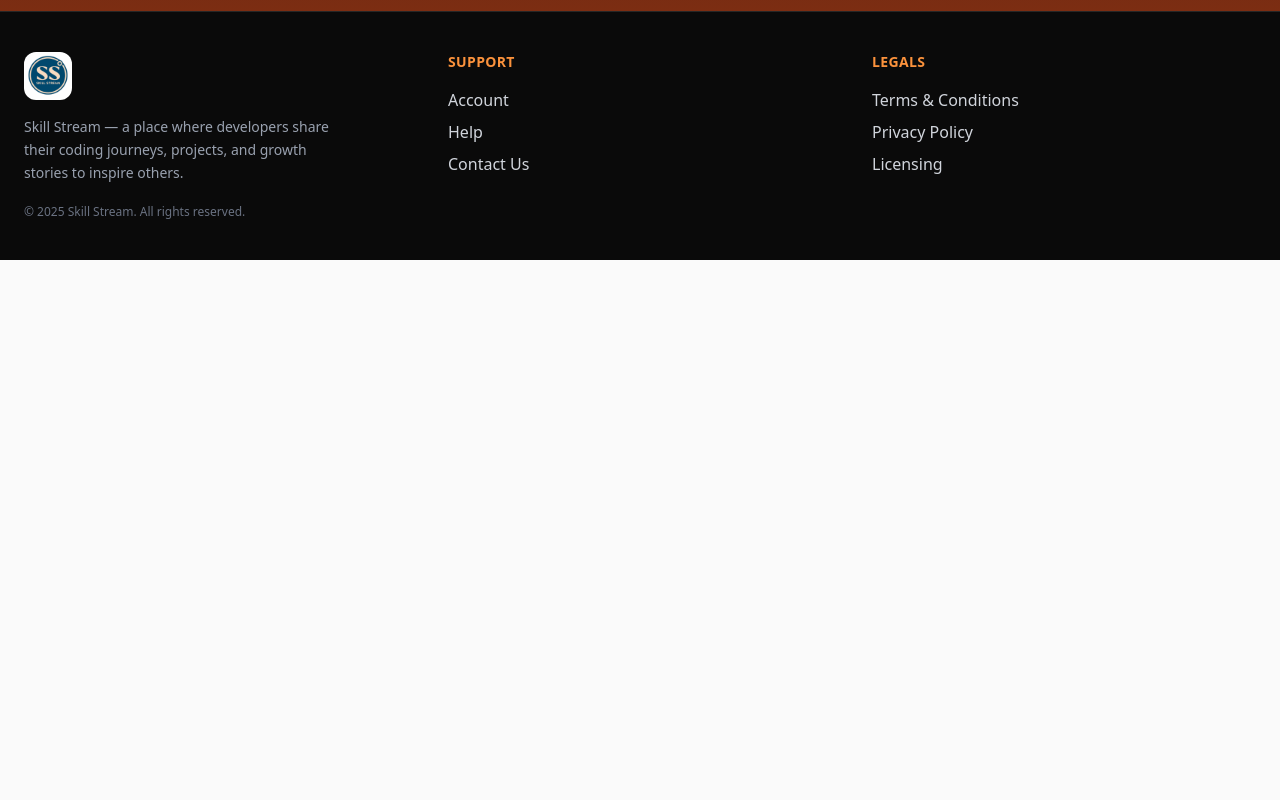
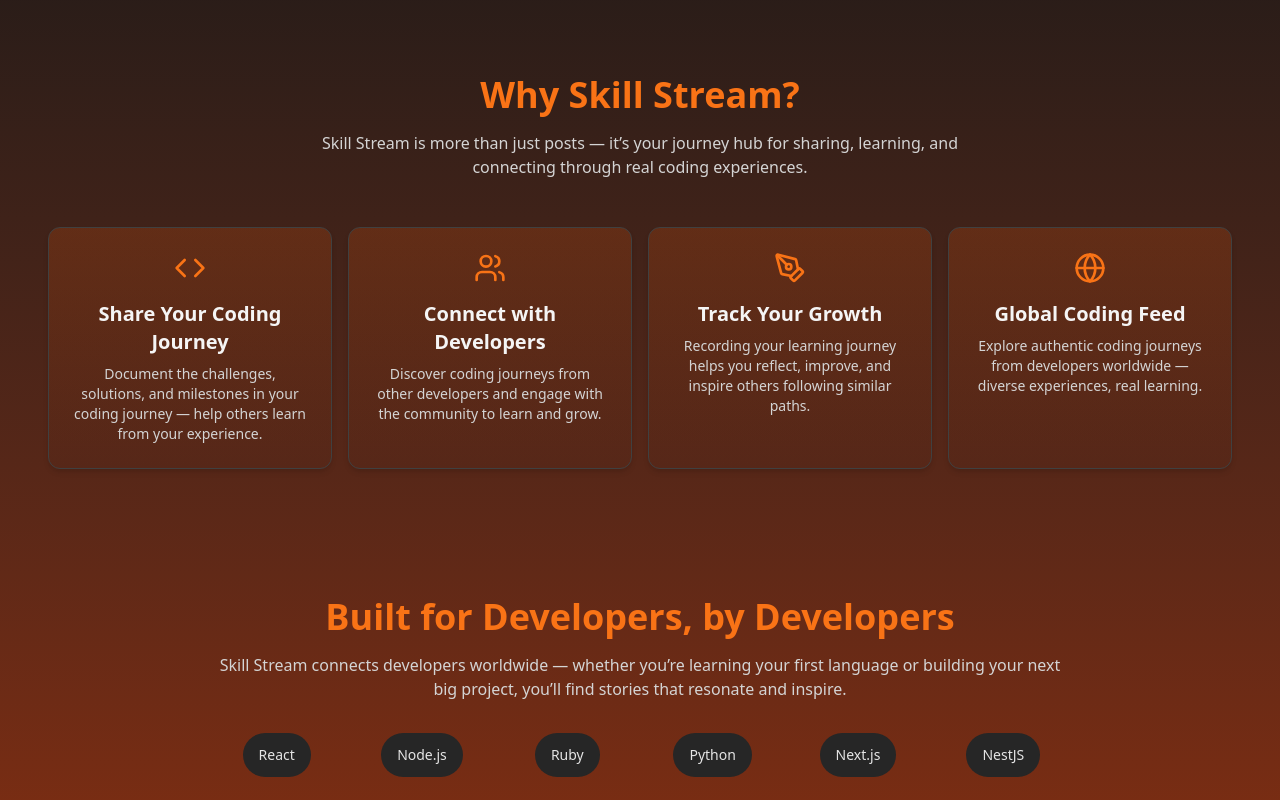
Before and after one commit to ShnAhmad/skill-stream, a React (Vite) app: page / in a window 1280 px wide. Shown: the part 1340-2140 px from the top of the page. Before the commit the page ends 1600 px from the top, so only its background shows below. Built offline with nearby package versions, Linux system fonts and the light colour scheme; no server answers; a web font is replaced by a local one.

Commit message:
Added new sections

```diff
--- /dev/null
+++ b/src/components/CommunitySection.jsx
@@ -0,0 +1,31 @@
+import React from "react";
+
+export default function CommunitySection() {
+  return (
+    <section className="px-4 md:px-6 py-12 md:py-16 text-center">
+      <div className="container mx-auto px-6 max-w-4xl">
+        <h2 className="text-3xl md:text-4xl font-bold mb-4 text-[var(--color-primary-500)]">
+          Built for Developers, by Developers
+        </h2>
+        <p className="text-[var(--color-secondary-300)] mb-8">
+          Skill Stream connects developers worldwide — whether you’re learning
+          your first language or building your next big project, you’ll find
+          stories that resonate and inspire.
+        </p>
+
+        <div className="grid grid-cols-2 sm:grid-cols-3 md:grid-cols-6 gap-6 justify-items-center">
+          {["React", "Node.js", "Ruby", "Python", "Next.js", "NestJS"].map(
+            (tech, i) => (
+              <div
+                key={i}
+                className="bg-[var(--color-secondary-800)] text-[var(--color-secondary-200)] px-4 py-3 rounded-full text-sm font-medium hover:bg-[var(--color-primary-600)] hover:text-white transition-all duration-300"
+              >
+                {tech}
+              </div>
+            )
+          )}
+        </div>
+      </div>
+    </section>
+  );
+}
--- /dev/null
+++ b/src/components/FeaturesSection.jsx
@@ -0,0 +1,72 @@
+import React from "react";
+import { Code, PenTool, Users, Globe } from "lucide-react";
+
+const features = [
+  {
+    icon: <Code size={32} />,
+    title: "Share Your Coding Journey",
+    description:
+      "Document the challenges, solutions, and milestones in your coding journey — help others learn from your experience.",
+  },
+  {
+    icon: <Users size={32} />,
+    title: "Connect with Developers",
+    description:
+      "Discover coding journeys from other developers and engage with the community to learn and grow.",
+  },
+  {
+    icon: <PenTool size={32} />,
+    title: "Track Your Growth",
+    description:
+      "Recording your learning journey helps you reflect, improve, and inspire others following similar paths.",
+  },
+  {
+    icon: <Globe size={32} />,
+    title: "Global Coding Feed",
+    description:
+      "Explore authentic coding journeys from developers worldwide — diverse experiences, real learning.",
+  },
+];
+
+export default function FeaturesSection() {
+  return (
+    <section className="text-[var(--color-secondary-100)] px-4 md:px-6 py-12 md:py-16">
+      <div className="container mx-auto px-6 text-center">
+        <h2 className="text-3xl md:text-4xl font-bold mb-4 text-[var(--color-primary-500)]">
+          Why Skill Stream?
+        </h2>
+        <p className="text-[var(--color-secondary-300)] mb-12 max-w-2xl mx-auto">
+          Skill Stream is more than just posts — it’s your journey hub for
+          sharing, learning, and connecting through real coding experiences.
+        </p>
+
+        <div className="grid grid-cols-1 md:grid-cols-2 lg:grid-cols-4 gap-4">
+          {features.map((item, idx) => (
+            <div
+              key={idx}
+              className="
+                relative
+                rounded-xl
+                border border-[var(--color-secondary-700)]
+                p-6
+                shadow-md
+                transition-all duration-300
+                text-[var(--color-secondary-100)]
+                hover:-translate-y-1 hover:shadow-xl
+                bg-gradient-to-b from-[var(--color-primary-600)]/20 hover:to-[var(--color-secondary-900)]
+            "
+            >
+              <div className="flex justify-center mb-4 text-[var(--color-primary-500)]">
+                {item.icon}
+              </div>
+              <h3 className="text-xl font-semibold mb-2">{item.title}</h3>
+              <p className="text-[var(--color-secondary-300)] text-sm">
+                {item.description}
+              </p>
+            </div>
+          ))}
+        </div>
+      </div>
+    </section>
+  );
+}
--- a/src/pages/Home.jsx
+++ b/src/pages/Home.jsx
@@ -1,6 +1,8 @@
 import React from "react";
 import HeroSection from "../components/HeroSection";
 import AboutSection from "../components/AboutSection";
+import FeaturesSection from "../components/FeaturesSection";
+import CommunitySection from "../components/CommunitySection";
 
 function Home() {
 
@@ -9,6 +11,8 @@ function Home() {
       {/* Hero always visible */}
       <HeroSection />
       <AboutSection/>
+      <FeaturesSection />
+      <CommunitySection />
     </>
   );
 }
```
